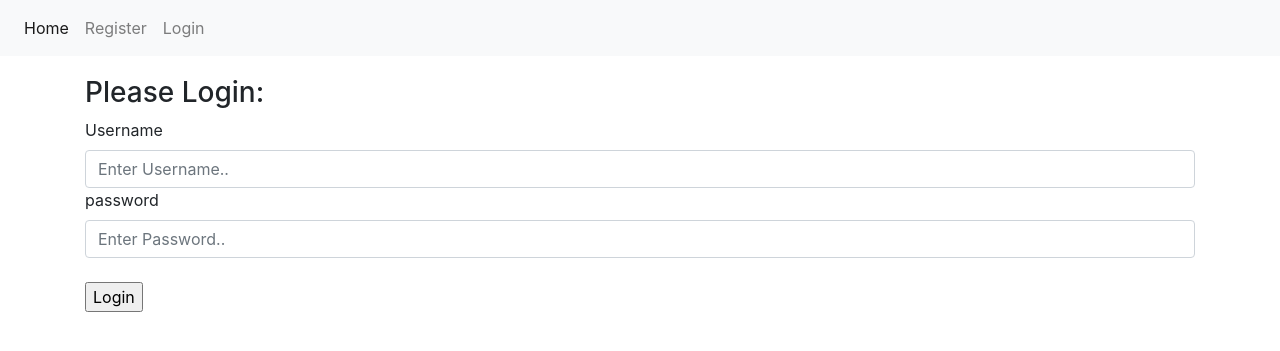
After one commit to Abir-0173/DJANGO-PRACTICE, a Django app: page /login/ in a window 1280 px wide. The commit adds this page. Shown: the top 351 px of the page. Run offline with Django 5.2, Linux system fonts and the light colour scheme; some libraries are stand-ins or nearby versions.

Commit message:
THE END User Authentication

```diff
--- a/My_Second_Project/Login_app/urls.py
+++ b/My_Second_Project/Login_app/urls.py
@@ -1,6 +1,8 @@
 # from django.conf.urls import url
 from django.urls import path
 from Login_app import views
+from django.conf import settings
+from django.contrib.staticfiles.urls import static, staticfiles_urlpatterns
 
 # from django.urls import path
 # from . import views
@@ -10,4 +12,10 @@ app_name = 'Login_app'
 urlpatterns = [
     path('', views.index, name='index'),
     path('register/', views.register, name='register'),
+    path('login/', views.login_page, name='login'),
+    path('user_login/', views.user_login, name='user_login'),
+    path('logout/', views.user_logout, name='logout'),
 ]
+
+urlpatterns += staticfiles_urlpatterns()
+urlpatterns += static(settings.MEDIA_URL, document_root=settings.MEDIA_ROOT)
--- a/My_Second_Project/Login_app/views.py
+++ b/My_Second_Project/Login_app/views.py
@@ -1,11 +1,63 @@
 from django.shortcuts import render
 from Login_app.forms import UserForm, UserInfoForm
 
+# models for user and user_info
+from Login_app.models import UserInfo
+from django.contrib.auth.models import User
+
+# some modules for authentication
+from django.contrib.auth import authenticate, login, logout
+from django.http import HttpResponseRedirect, HttpResponse
+from django.contrib.auth.decorators import login_required
+from django.urls import reverse
+
 # Create your views here.
 
+
+def login_page(request):
+    dict = {}
+    return render(request, 'Login_app/login.html')
+
+def user_login(request):
+    if request.method == 'POST':
+        username = request.POST.get('username')
+        password = request.POST.get('password')
+
+        user = authenticate(username=username, password=password)
+
+        if user:
+            if user.is_active:
+                login(request, user)
+                return HttpResponseRedirect(reverse('Login_app:index')) #remember this httpResponse
+            else:
+                return HttpResponse("Account is not active.")
+        else:
+            return HttpResponse("Invalid login details.!!")
+    else:
+        return HttpResponseRedirect(reverse('Login_app:login'))
+
+
+# @login_required this thing checks if the user logged in or not........
+@login_required
+def user_logout(request):
+    logout(request)
+    return HttpResponseRedirect(reverse('Login_app:index'))
+
+
+
+
 def index(request):
-    dict = {}
+    dict={}
+    if request.user.is_authenticated:
+        current_user = request.user
+        user_id = current_user.id
+        user_basic_info = User.objects.get(pk=user_id)
+        user_more_info = UserInfo.objects.get(user__pk=user_id)
+
+        dict = {'user_basic_info':user_basic_info,'user_more_info':user_more_info,}
     return render(request, 'Login_app/index.html', context=dict)
+
+
 
 
 
--- a/My_Second_Project/My_Second_Project/settings.py
+++ b/My_Second_Project/My_Second_Project/settings.py
@@ -129,6 +129,9 @@ MEDIA_ROOT = MEDIA_DIR
 
 MEDIA_URL = '/media/'
 
+# login url
+
+LOGIN_URL = '/login/'
 
 # Default primary key field type
 # https://docs.djangoproject.com/en/5.0/ref/settings/#default-auto-field
--- a/My_Second_Project/templates/Login_app/base.html
+++ b/My_Second_Project/templates/Login_app/base.html
@@ -10,24 +10,27 @@
 </head>
 <body>
     <nav class="navbar navbar-expand-lg navbar-light bg-light">
-        <a class="navbar-brand" href="{% url 'Login_app:index' %}">Login</a>
+        {% comment %} <a class="navbar-brand" href="{% url 'Login_app:index' %}">Login</a>
         <button class="navbar-toggler" type="button" data-toggle="collapse" data-target="#navbarNavDropdown" aria-controls="navbarNavDropdown" aria-expanded="false" aria-label="Toggle navigation">
           <span class="navbar-toggler-icon"></span>
-        </button>
+        </button> {% endcomment %}
         <div class="collapse navbar-collapse" id="navbarNavDropdown">
           <ul class="navbar-nav">
             <li class="nav-item active">
               <a class="nav-link" href="{% url 'Login_app:index' %}">Home <span class="sr-only">(current)</span></a>
             </li>
+            {% if user.is_authenticated %}
+            <li class="nav-item">
+              <a class="nav-link" href="{% url 'Login_app:logout' %}">LogOut</a>
+            </li>
+            {% else %}
             <li class="nav-item ">
               <a class="nav-link" href="{% url 'Login_app:register' %}">Register</a>
             </li>
             <li class="nav-item">
-              <a class="nav-link">Add Musician</a>
+              <a class="nav-link" href="{% url 'Login_app:login' %}">Login</a>
             </li>
-            <li class="nav-item">
-              <a class="nav-link" >Add Album</a>
-            </li>
+            {% endif %}
           </ul>
         </div>
       </nav>
--- /dev/null
+++ b/My_Second_Project/templates/Login_app/login.html
@@ -0,0 +1,14 @@
+{% extends 'Login_app/base.html' %}
+{% block  bodyblock %}
+<h3>Please Login:</h3>
+<form method="post" action="{% url 'Login_app:user_login' %}">
+    <label for="username">Username</label>
+    <input class="form-control" type="text" name="username" placeholder="Enter Username.." required>
+    <label for="password">password</label>
+    <input class="form-control" type="password" name="password" placeholder="Enter Password.." required>
+    {% csrf_token %}
+</br>
+    <input type="submit" name="submit" value="Login">
+</form>
+
+{% endblock %}
```
Also changed, not shown: My_Second_Project/templates/Login_app/index.html (+9 -1 lines), My_Second_Project/db.sqlite3, My_Second_Project/media/profile_pics/IMG_0457.jpg (added).
